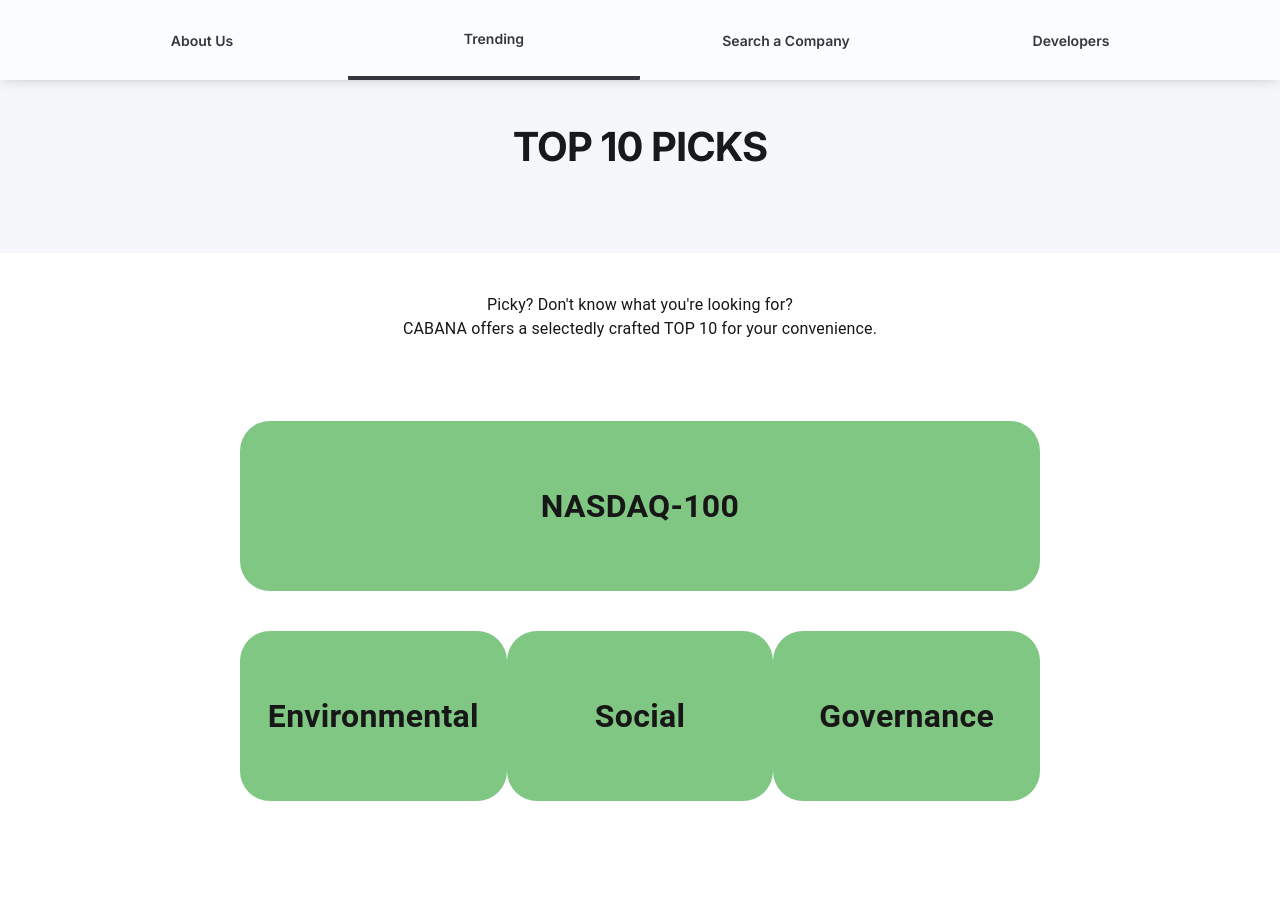
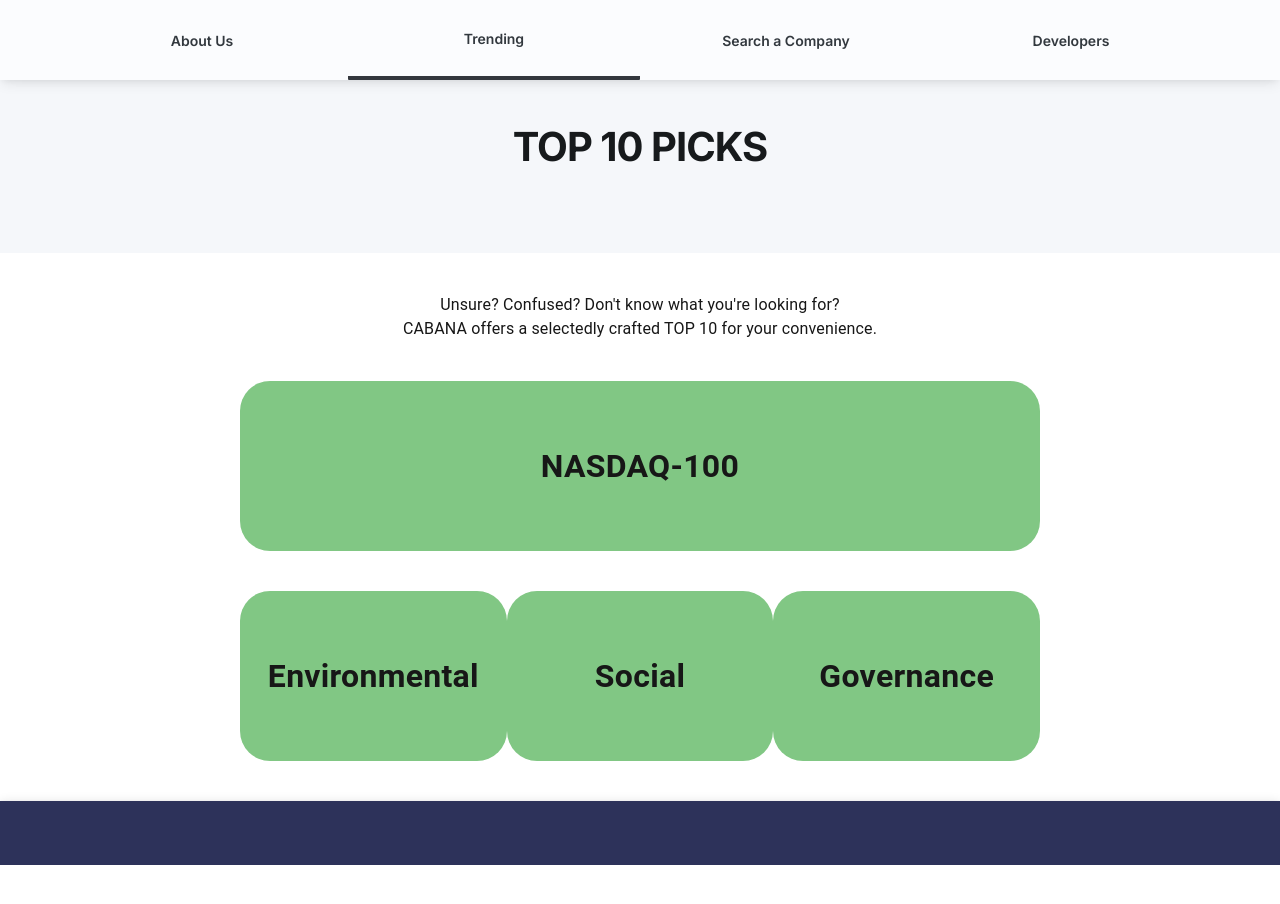
Before and after one commit to CABANA-seng3011/website, a Next.js app: page /trending in a window 1280 px wide. Shown: the top 904 px of the page. After the commit the page ends 865 px from the top, so only its background shows below. Built offline with nearby package versions, Linux system fonts and the light colour scheme; some icons are missing.

Commit message:
Fixing layout stuff

```diff
--- a/app/(pages)/trending/page.jsx
+++ b/app/(pages)/trending/page.jsx
@@ -7,7 +7,7 @@
   return (
     <Box display='flex' justifyContent='center' mx={30} my={5} >
       <Typography level='subtitle' textAlign='center'>
-        Picky? Don't know what you're looking for?
+        Unsure? Confused? Don't know what you're looking for?
         <br />
         CABANA offers a selectedly crafted TOP 10 for your convenience.
       </Typography>
@@ -20,7 +20,7 @@
     <Box>
       <TitlePanel text='TOP 10 PICKS' />
       <Description />
-      <Box my={10} mx={30}>
+      <Box mt={5} mx={30}>
         <Box display='flex' justifyContent='center' width='100%' >
           <GreenBox text='NASDAQ-100' width='100%' height={170} href='/trending/top10' />
         </Box>
--- a/app/(pages)/trending/top10/page.jsx
+++ b/app/(pages)/trending/top10/page.jsx
@@ -1,11 +1,9 @@
+import TitlePanel from "@/components/TitlePanel";
+import { Box } from "@mui/material";
 // export default function Nasdaq100Page() {
 //   const [data, setData] = useState({});
 //   const [loading, setLoading] = useState(true);
 //   const [error, setError] = useState('');
-
-import TitlePanel from "@/components/TitlePanel";
-import { Box } from "@mui/material";
-
 //   useEffect(() => {
 //     fetchNasdaq100()
 //       .then((groupedData) => {
--- a/app/layout.jsx
+++ b/app/layout.jsx
@@ -1,5 +1,6 @@
 import { Inter } from "next/font/google";
 import Header from "@/components/Header";
+import Footer from "@/components/Footer";
 import "./globals.css";
 
 const inter = Inter({ subsets: ['latin'] });
@@ -15,6 +16,7 @@
         <body className={inter.className}>
           <Header />
           {children}
+          <Footer />
         </body>
     </html>
   );
--- a/components/FlipCard.jsx
+++ b/components/FlipCard.jsx
@@ -21,7 +21,7 @@
     position: 'relative',
     width: '100%',
     height: '100%',
-    transition: 'transform 0.8s',
+    transition: 'transform 1.2s',
     transformStyle: 'preserve-3d',
     transform: isFlipped ? 'rotateY(180deg)' : 'none',
   };
--- a/components/Footer.jsx
+++ b/components/Footer.jsx
@@ -3,7 +3,7 @@
 
 function Footer() {
   return (
-    <AppBar position="static" sx={{ marginTop: 'auto', width: '100%' }}>
+    <AppBar height={500} position="static" sx={{ marginTop: 'auto', width: '100%' }}>
       <Toolbar sx={{ backgroundColor: '#2d325a'}}>
       </Toolbar>
     </AppBar>
```
